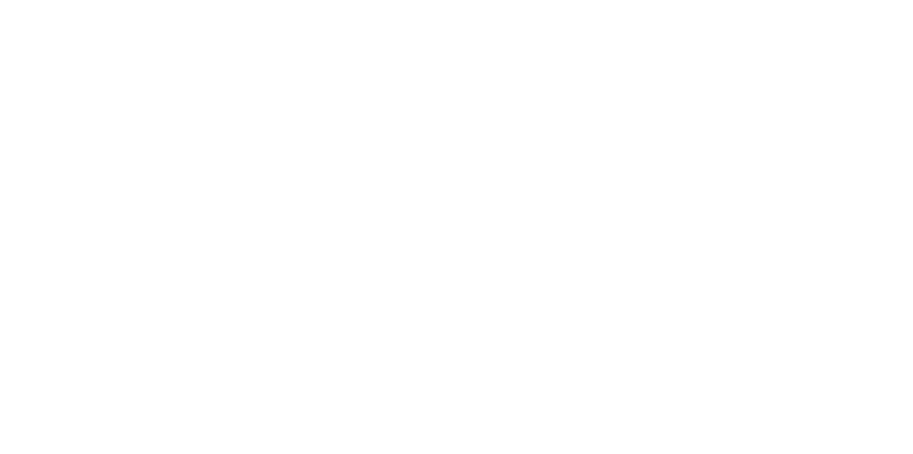
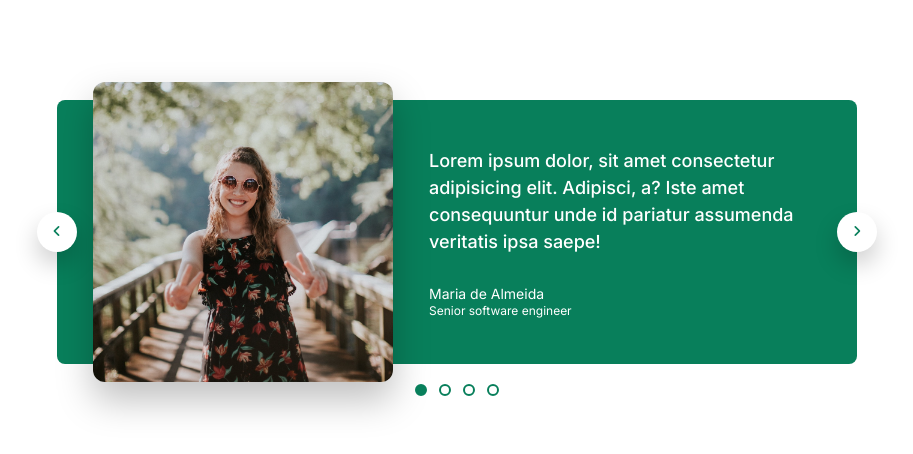
Before and after one commit to 0tieno/Modern-Testimonial-Corousel, a plain HTML site: page index.html in a window 1280 px wide. Shown: the whole page, without its empty margins (183-1096 px from the left). Drawn offline with Linux system fonts and the light colour scheme.

Commit message:
chore: finished the corousel

```diff
--- a/css/main.css
+++ b/css/main.css
@@ -0,0 +1,108 @@
+@import url('https://fonts.googleapis.com/css2?family=Inter:wght@300;400;500&display=swap');
+
+
+*{
+    margin: 0;
+    padding: 0;
+    box-sizing: border-box;
+}
+
+html, body{
+    font-family: 'Inter', sans-serif;
+    line-height: 1;
+    color: #343a40;
+}
+
+img{
+    height: 200px;
+    border-radius: 8px;
+    transform: scale(1.5);
+    box-shadow: 0 12px 24px rgba(0, 0, 0, 0.25);
+}
+
+.corousel{
+    background-color: #087f5b;
+    width: 800px;
+    margin: 100px auto;
+    border-radius: 8px;
+    color: #fff;
+    padding: 32px 48px 32px 86px;
+    position: relative;
+
+    display: flex;
+    align-items: center;
+    gap: 86px;
+}
+
+.testimonial-text{
+    font-size: 18px;
+    font-weight: 500;
+    line-height: 1.5;
+    margin-bottom: 32px;
+}
+
+.testimonial-author{
+    font-size: 14px;
+    margin-bottom: 4px;
+}
+
+.testimonial-job{
+    font-size: 12px;
+}
+
+/* controls */
+.btn{
+    background-color: #fff;
+    border: none;
+    height: 40px;
+    width: 40px;
+    position: absolute;
+    border-radius: 50%;
+    box-shadow: 0 12px 24px rgba(0, 0, 0, .2);
+    cursor: pointer;
+
+    display: flex;
+    align-items: center;
+    justify-content: center;
+}
+
+.fa{
+    color: #087f5b;
+}
+
+.btn--left{
+    left: 0;
+    top: 50%;
+    transform: translate(-50%, -50%);
+}
+
+.btn--right{
+    right: 0;
+    top: 50%;
+    transform: translate(50%, -50%);
+}
+
+
+/* dots */
+.dots{
+    position: absolute;
+    left: 50%;
+    bottom: 0;
+    transform: translate(-50%, 32px);
+
+    display: flex;
+    gap: 12px;
+
+}
+.dot{
+    height: 12px;
+    width: 12px;
+    background-color: #fff;
+    border: 2px solid #087f5b;
+    border-radius: 50%;
+    cursor: pointer;
+}
+
+.dot--fill{
+    background-color: #087f5b;
+}
--- a/index.html
+++ b/index.html
@@ -4,10 +4,44 @@
     <meta charset="UTF-8">
     <meta name="viewport" content="width=device-width, initial-scale=1.0">
     <meta name="author" content="ronney otieno">
+    <link rel="stylesheet" href="https://cdnjs.cloudflare.com/ajax/libs/font-awesome/6.4.2/css/all.min.css" integrity="sha512-z3gLpd7yknf1YoNbCzqRKc4qyor8gaKU1qmn+CShxbuBusANI9QpRohGBreCFkKxLhei6S9CQXFEbbKuqLg0DA==" crossorigin="anonymous" referrerpolicy="no-referrer" />
     <meta name="description" content="Modern Corousel">
+    <link rel="stylesheet" href="css/main.css">
     <title>Modern Corousel</title>
 </head>
 <body>
+    <div class="corousel">
+        <img src="images/maria.jpg" alt="maria de Almeida picture">
 
+        <blockquote class="testimonial">
+            <p class="testimonial-text">
+                Lorem ipsum dolor, sit amet consectetur adipisicing elit. Adipisci, a? Iste amet consequuntur unde id pariatur assumenda veritatis ipsa saepe!
+            </p>
+
+            <p class="testimonial-author">
+                Maria de Almeida
+            </p>
+
+            <p class="testimonial-job">
+                Senior software engineer
+            </p>
+        </blockquote>
+        <button class="btn btn--left">
+            <i class="fa fa-angle-left btn-icon"></i>
+        </button>
+        <button class="btn btn--right">
+            <i class="fa fa-angle-right btn-icon"></i>
+        </button>
+
+        <div class="dots">
+            <button class="dot dot--fill">&nbsp;</button>
+            <button class="dot">&nbsp;</button>
+            <button class="dot">&nbsp;</button>
+            <button class="dot">&nbsp;</button>
+        </div>
+    </div>
+
+
+    <script src="js/main.js"></script>
 </body>
 </html>
```
